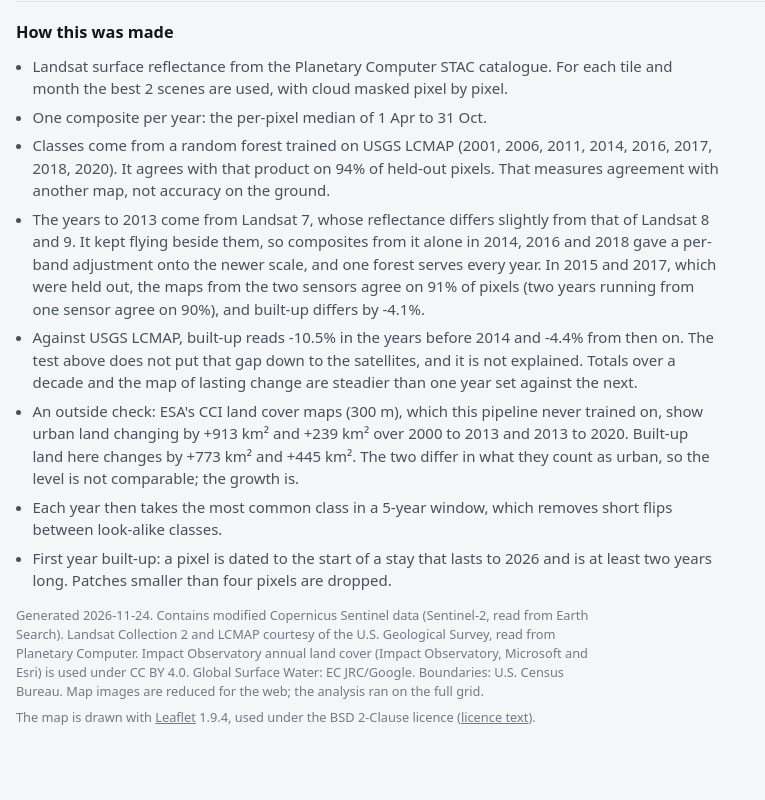
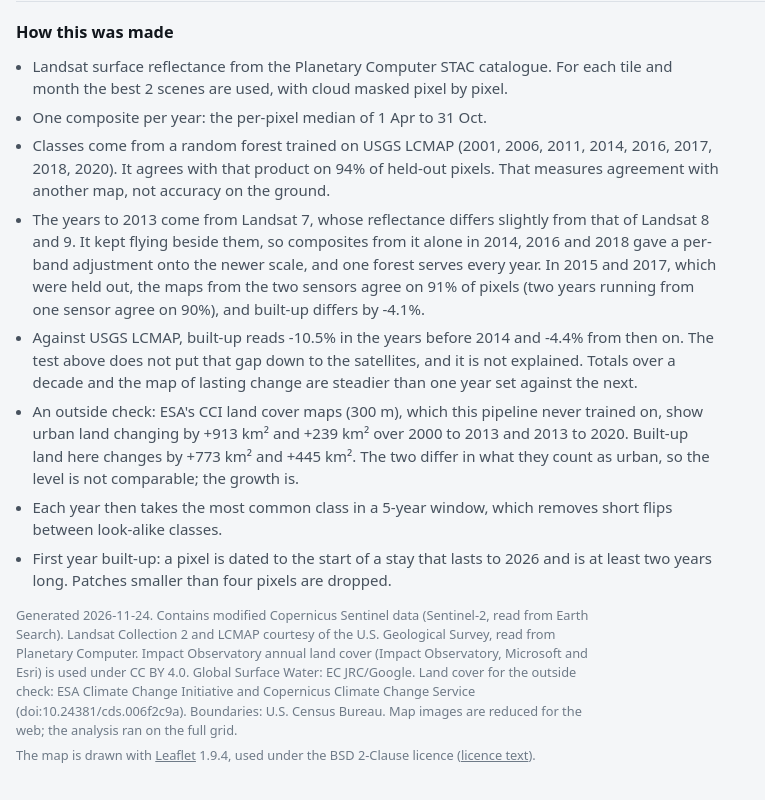
Before and after one commit to efkopru/land-change-atlas, a plain HTML site: page index.html in a window 1280 px wide. Shown: the part 1762-2562 px from the top of the page, without its empty margins (0-765 px from the left). Before the commit the page ends 2533 px from the top, so only its background shows below. Drawn offline with Linux system fonts and the light colour scheme.

Commit message:
Credit ESA CCI land cover
The method notes quote an outside check against ESA's CCI land cover
maps; the footer and this repository's credits now name them.

Co-Authored-By: Claude Fable 5.2 <noreply@anthropic.com>

```diff
--- a/index.html
+++ b/index.html
@@ -1327,7 +1327,9 @@ th:first-child, td:first-child { text-align: left; }
     `Generated ${R.generated}. Contains modified Copernicus Sentinel data (Sentinel-2, read from ` +
     "Earth Search). Landsat Collection 2 and LCMAP courtesy of the U.S. Geological Survey, read from " +
     "Planetary Computer. Impact Observatory annual land cover (Impact Observatory, Microsoft and Esri) " +
-    "is used under CC BY 4.0. Global Surface Water: EC JRC/Google. Boundaries: U.S. Census Bureau. " +
+    "is used under CC BY 4.0. Global Surface Water: EC JRC/Google. Land cover for the outside check: " +
+    "ESA Climate Change Initiative and Copernicus Climate Change Service " +
+    "(doi:10.24381/cds.006f2c9a). Boundaries: U.S. Census Bureau. " +
     "Map images are reduced for the web; the analysis ran on the full grid.";
 
   let resizing = null;
```
Also changed, not shown: 1 other file.
